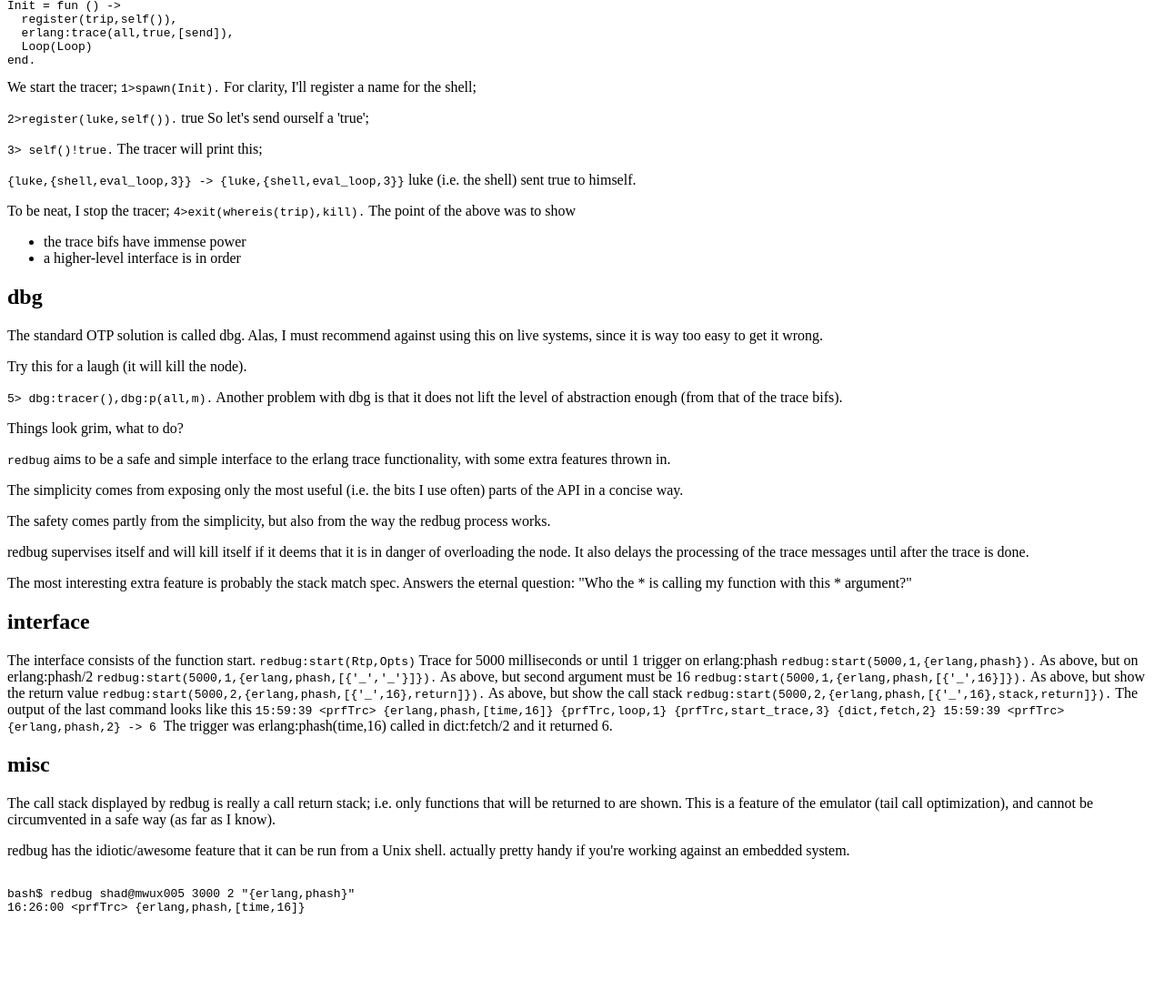
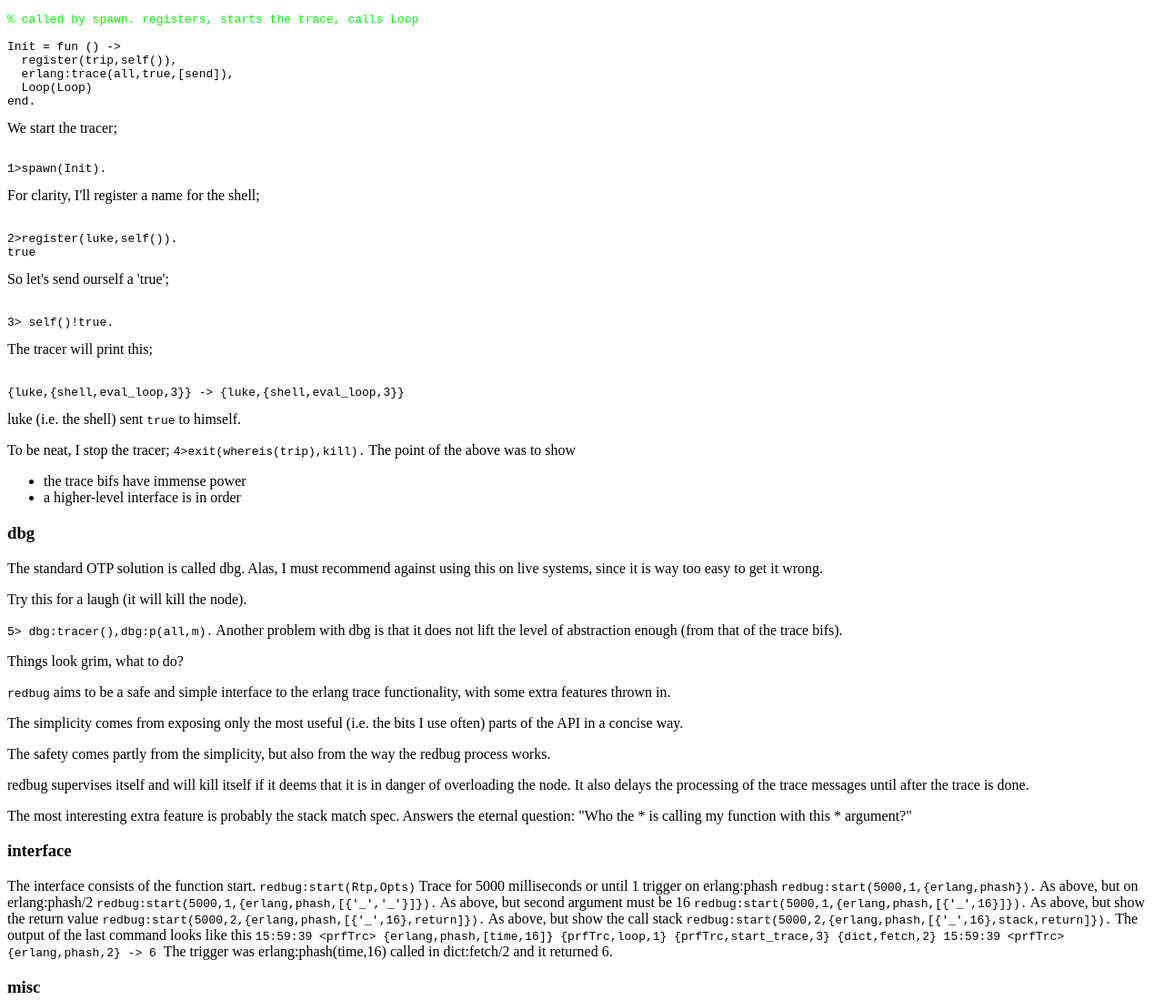
Before and after one commit to massemanet/eper, a plain HTML site: page redbug.html in a window 1280 px wide. Shown: the part 562-1661 px from the top of the page at 91% size. Before the commit the page ends 1580 px from the top, so only its background shows below. Drawn offline with Linux system fonts and the light colour scheme.

Commit message:
more html-ified

```diff
--- a/redbug.html
+++ b/redbug.html
@@ -14,9 +14,9 @@ erlang:trace_pattern/3</a>) are insanely powerful. However, they might be a bit
 
 For example, imagine this problem;<p>
 
-We have a system using 10,000 processes. Due to a bug, someone occasionally sends the atom true to an important server process. This eventually causes total system failure. We can not easily load code onto the system since it sits at a customer site.<p>
+We have a system using 10,000 processes. Due to a bug, someone occasionally sends the atom <tt>true</tt> to an important server process. This eventually causes total system failure. We can not easily load code onto the system since it sits at a customer site.<p>
 
-Here's a piece of code (that can be pasted into the Erlang shell). It will trigger when someone sends true, and log the name and current function of the sending and the receiving processes.
+Here's a piece of code (that can be pasted into the Erlang shell). It will trigger when someone sends <tt>true</tt>, and log the name and current function of the sending and the receiving processes.
 
 <pre><tt>
 % pulls out process info for a given pid.
@@ -37,7 +37,10 @@ Loop = fun (G) -&gt;
   _ -&gt; ok end,
  G(G)
 end.
+
+<span style="color:#0f0;">
 % called by spawn. registers, starts the trace, calls Loop
+</span>
 Init = fun () -&gt;
   register(trip,self()),
   erlang:trace(all,true,[send]),
@@ -47,22 +50,30 @@ end.
 
 We start the tracer;
 
-<tt>1&gt;spawn(Init).</tt>
+<pre><tt>
+1&gt;spawn(Init).
+</tt></pre>
 
 For clarity, I'll register a name for the shell;<p>
 
-<tt>2&gt;register(luke,self()).</tt>
+<pre><tt>
+2&gt;register(luke,self()).
 true
+</tt></pre>
 
 So let's send ourself a 'true';<p>
 
-<tt>3&gt; self()!true.</tt>
+<pre><tt>
+3&gt; self()!true.
+</tt></pre>
 
 The tracer will print this;<p>
 
-<tt>{luke,{shell,eval_loop,3}} -&gt; {luke,{shell,eval_loop,3}}</tt>
+<pre><tt>
+{luke,{shell,eval_loop,3}} -&gt; {luke,{shell,eval_loop,3}}
+</tt></pre>
 
-luke (i.e. the shell) sent true to himself.<p>
+luke (i.e. the shell) sent <tt>true</tt> to himself.<p>
 
 To be neat, I stop the tracer;
 
@@ -74,7 +85,7 @@ The point of the above was to show
   <li>a higher-level interface is in order
 </ul>
 
-<h2>dbg</h2>
+<h3>dbg</h3>
 
 The standard OTP solution is called dbg. Alas, I must recommend against using this on live systems, since it is way too easy to get it wrong.<p>
 
@@ -96,7 +107,7 @@ redbug supervises itself and will kill itself if it deems that it is in danger o
 
 The most interesting extra feature is probably the stack match spec. Answers the eternal question: "Who the * is calling my function with this * argument?"
 
-<h2>interface</h2>
+<h3>interface</h3>
 
 The interface consists of the function start.
 
@@ -134,7 +145,7 @@ The output of the last command looks like this
 
 The trigger was erlang:phash(time,16) called in dict:fetch/2 and it returned 6.
 
-<h2>misc</h2>
+<h3>misc</h3>
 
 The call stack displayed by redbug is really a call return stack; i.e. only functions that will be returned to are shown. This is a feature of the emulator (tail call optimization), and cannot be circumvented in a safe way (as far as I know).<p>
 
```
